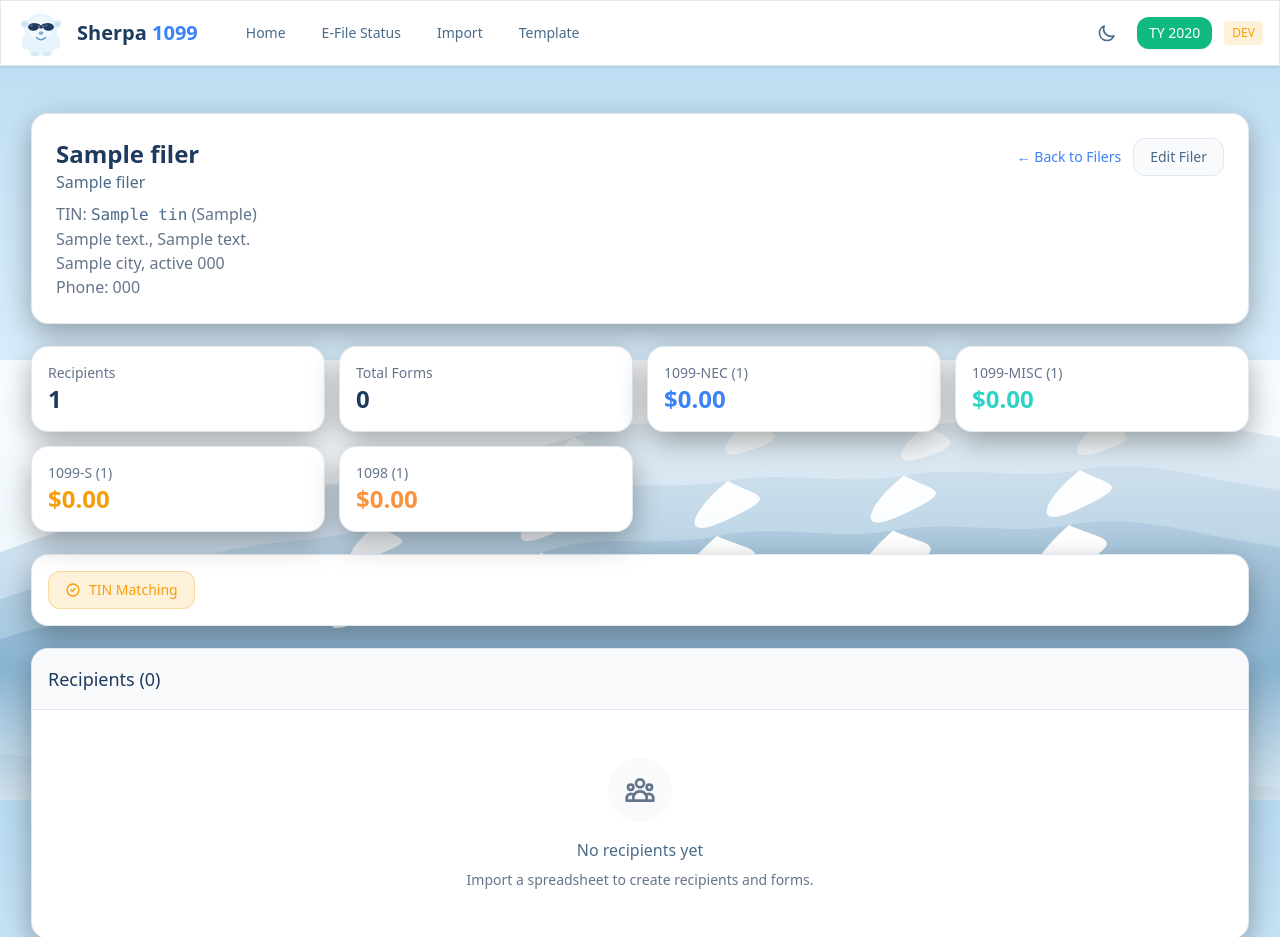
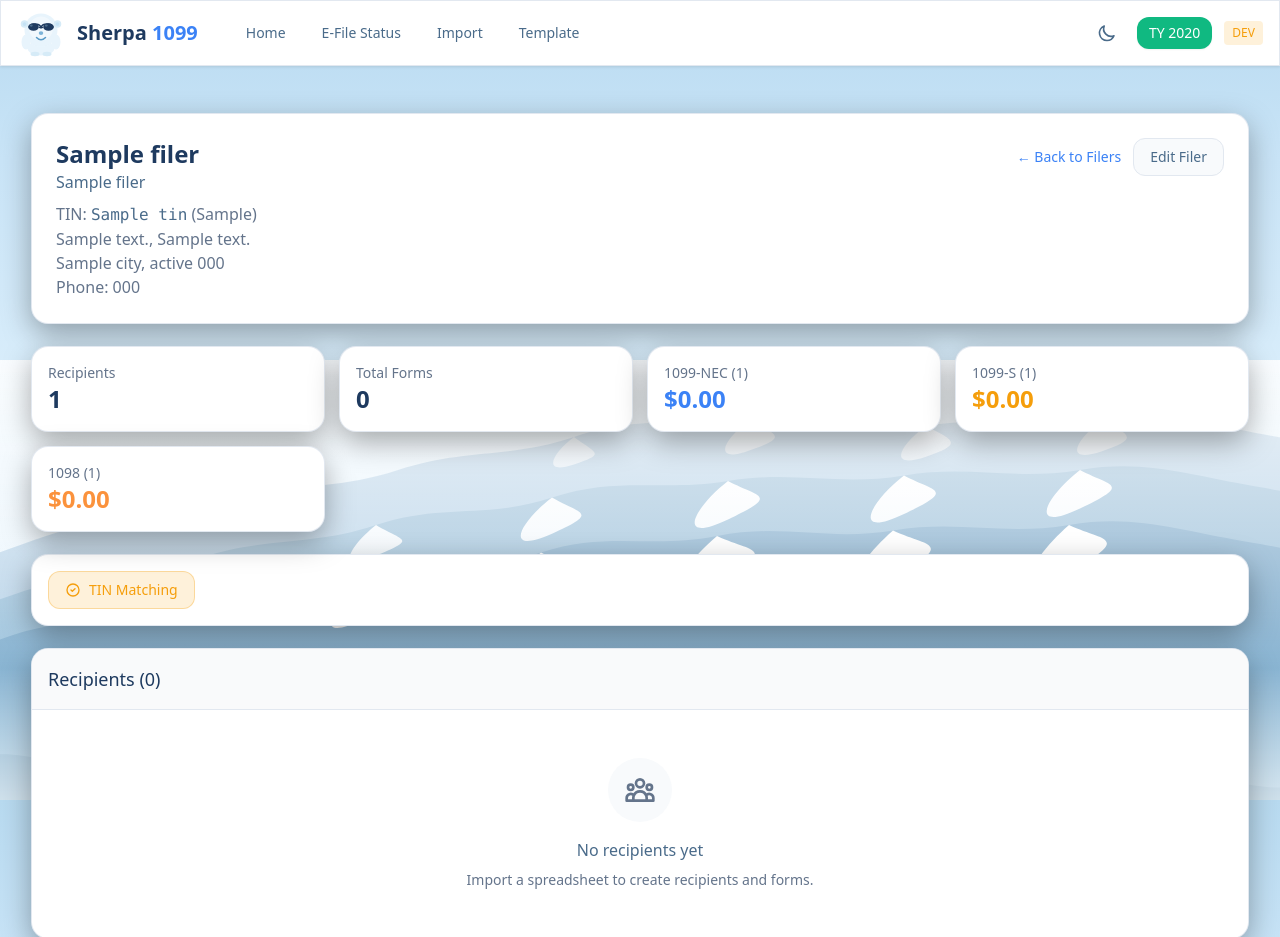
Before and after one commit to klill6506/sherpa-1099, a Python web app: template templates/filers/detail.html in a window 1280 px wide. Shown: the top 937 px of the page. Run offline with Jinja, Linux system fonts and the light colour scheme; the template is opened without the code that fills it: most values are stand-ins (such as "Sample title", 1, 10 or a date in 2020); some libraries are stand-ins or nearby versions.

Commit message:
Add separate 1099-MISC Box 1 and Box 3 display in filer detail page
- Split summary cards to show Box 1 and Box 3 totals separately
- Added Box 3 Amount column to recipient table
- Box 1 and Box 3 now displayed in separate columns for clarity
- Only show cards/columns when amounts exist

```diff
--- a/api/routers/web.py
+++ b/api/routers/web.py
@@ -279,7 +279,8 @@ async def filers_detail(request: Request, filer_id: str):
 
     # Calculate totals by form type
     nec_total = sum(float(f.get('nec_box1') or 0) for f in forms if f.get('form_type') == '1099-NEC')
-    misc_total = sum(float(f.get('misc_box1') or 0) for f in forms if f.get('form_type') == '1099-MISC')
+    misc_box1_total = sum(float(f.get('misc_box1') or 0) for f in forms if f.get('form_type') == '1099-MISC')
+    misc_box3_total = sum(float(f.get('misc_box3') or 0) for f in forms if f.get('form_type') == '1099-MISC')
     s_total = sum(float(f.get('s_box2_gross_proceeds') or 0) for f in forms if f.get('form_type') == '1099-S')
     f1098_total = sum(float(f.get('f1098_box1_mortgage_interest') or 0) for f in forms if f.get('form_type') == '1098')
 
@@ -297,7 +298,8 @@ async def filers_detail(request: Request, filer_id: str):
         "recipients": recipients,
         "forms": forms,
         "nec_total": nec_total,
-        "misc_total": misc_total,
+        "misc_box1_total": misc_box1_total,
+        "misc_box3_total": misc_box3_total,
         "s_total": s_total,
         "f1098_total": f1098_total,
         "nec_count": nec_count,
--- a/templates/filers/detail.html
+++ b/templates/filers/detail.html
@@ -141,10 +141,16 @@
             <div class="text-2xl font-bold text-sherpa-blue">${{ "%.2f"|format(nec_total) }}</div>
         </div>
         {% endif %}
-        {% if misc_count > 0 %}
+        {% if misc_count > 0 and misc_box1_total > 0 %}
         <div class="rounded-2xl bg-sherpa-card ring-1 ring-sherpa-border shadow-sherpa p-4">
-            <div class="text-sm font-medium text-sherpa-subtle">1099-MISC ({{ misc_count }})</div>
-            <div class="text-2xl font-bold text-sherpa-teal">${{ "%.2f"|format(misc_total) }}</div>
+            <div class="text-sm font-medium text-sherpa-subtle">1099-MISC Box 1 ({{ misc_count }})</div>
+            <div class="text-2xl font-bold text-sherpa-teal">${{ "%.2f"|format(misc_box1_total) }}</div>
+        </div>
+        {% endif %}
+        {% if misc_count > 0 and misc_box3_total > 0 %}
+        <div class="rounded-2xl bg-sherpa-card ring-1 ring-sherpa-border shadow-sherpa p-4">
+            <div class="text-sm font-medium text-sherpa-subtle">1099-MISC Box 3 ({{ misc_count }})</div>
+            <div class="text-2xl font-bold text-purple-500">${{ "%.2f"|format(misc_box3_total) }}</div>
         </div>
         {% endif %}
         {% if s_count > 0 %}
@@ -236,6 +242,7 @@
                         <th class="px-4 py-3 text-left text-xs font-medium text-sherpa-subtle uppercase tracking-wider">TIN</th>
                         <th class="px-4 py-3 text-left text-xs font-medium text-sherpa-subtle uppercase tracking-wider">Form Type</th>
                         <th class="px-4 py-3 text-right text-xs font-medium text-sherpa-subtle uppercase tracking-wider">Box 1 Amount</th>
+                        <th class="px-4 py-3 text-right text-xs font-medium text-sherpa-subtle uppercase tracking-wider">Box 3 Amount</th>
                         <th class="px-4 py-3 text-right text-xs font-medium text-sherpa-subtle uppercase tracking-wider">Actions</th>
                     </tr>
                 </thead>
@@ -259,17 +266,20 @@
                         </td>
                         <td class="px-4 py-3 text-sm text-sherpa-text text-right font-medium">
                             {% if form.form_type == '1099-MISC' %}
-                                {% set misc_total = (form.misc_box1 or 0) + (form.misc_box3 or 0) %}
-                                ${{ "%.2f"|format(misc_total) }}
-                                {% if (form.misc_box1 or 0) > 0 and (form.misc_box3 or 0) > 0 %}
-                                    <span class="text-xs text-gray-500">(Box 1: ${{ "%.2f"|format(form.misc_box1) }}, Box 3: ${{ "%.2f"|format(form.misc_box3) }})</span>
-                                {% endif %}
+                                ${{ "%.2f"|format(form.misc_box1 or 0) }}
                             {% elif form.form_type == '1099-S' %}
                                 ${{ "%.2f"|format(form.s_box2_gross_proceeds or 0) }}
                             {% elif form.form_type == '1098' %}
                                 ${{ "%.2f"|format(form.f1098_box1_mortgage_interest or 0) }}
                             {% else %}
                                 ${{ "%.2f"|format(form.nec_box1 or 0) }}
+                            {% endif %}
+                        </td>
+                        <td class="px-4 py-3 text-sm text-sherpa-text text-right font-medium">
+                            {% if form.form_type == '1099-MISC' %}
+                                ${{ "%.2f"|format(form.misc_box3 or 0) }}
+                            {% else %}
+                                -
                             {% endif %}
                         </td>
                         <td class="px-4 py-3 text-sm text-right">
```
